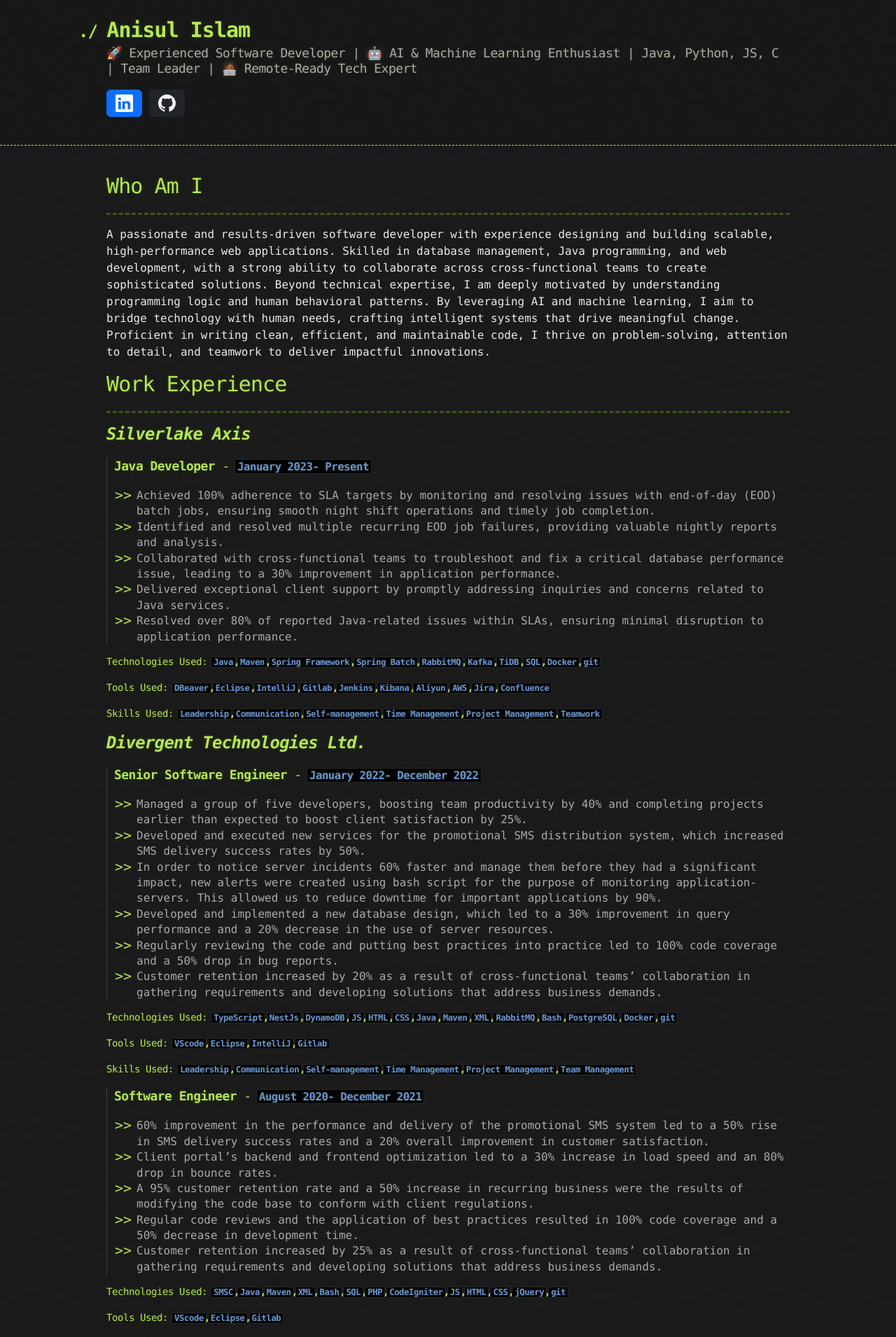
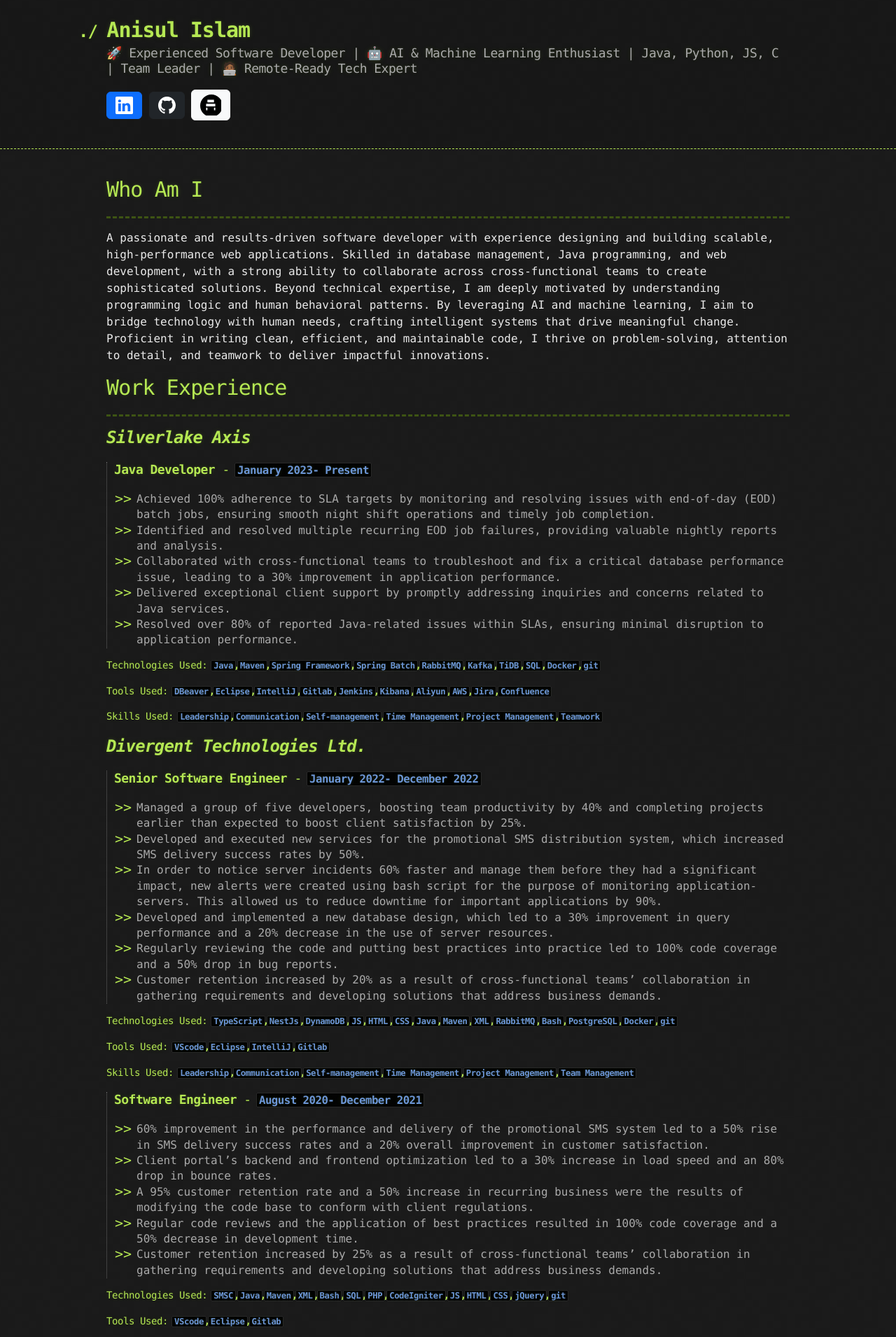
Before and after one commit to anisul-islam-prog/anisul-islam-prog.github.io, a Jekyll site: the page built from index.md, in a window 1280 px wide. Shown: the top 1910 px of the page at 70% size. Built offline with Jekyll 4.4.1, drawn with Linux system fonts in a browser that asks for light colours; our own code applies the rules of GitHub Pages for plain Markdown files.

Commit message:
update for ui 💯

```diff
--- a/_config.yml
+++ b/_config.yml
@@ -14,5 +14,6 @@ github:
   eticket: https://github.com/anisul-islam-prog/e-ticketforbus
   sbchatapp: https://github.com/anisul-islam-prog/spring-boot-chatapp
   sellize: https://github.com/anisul-islam-prog/sellize
-
+leetcode:
+  profile_url: https://leetcode.com/u/lordofxtreme/
 author: Anisul Islam
--- a/_layouts/default.html
+++ b/_layouts/default.html
@@ -45,6 +45,16 @@
           </svg>
         </a>
         {% endif %}
+        {% if site.leetcode %}
+        <a href="{{ site.leetcode.profile_url }}" class="btn btn-light" target="_blank" rel="noopener">
+          <svg xmlns="http://www.w3.org/2000/svg" width="30" height="30" fill="currentColor" class="bi bi-leetcode"
+            viewBox="0 0 16 16">
+            <path
+              d="M8.5 0a8.5 8.5 0 1 0 0 17A8.5 8.5 0 0 0 8.5 0zM4.5 7h7v2h-7V7zm1-3h5v2H5.5V4zm0 6h5v2H5.5v-2zM4.5 10h7v2h-7v-2z" />
+          </svg>
+        </a>
+        {% endif %}
+
       </section>
     </div>
   </header>
--- a/index.md
+++ b/index.md
@@ -21,7 +21,7 @@ A passionate and results-driven software developer with experience designing and
 
 
 ## **_Divergent Technologies Ltd._**
->### **Senior Software Engineer**  - **`January 2022- December 2022`**
+> ### **Senior Software Engineer**  - **`January 2022- December 2022`**
 * Managed a group of five developers, boosting team productivity by 40% and completing projects earlier than expected to boost client satisfaction by 25%.
 * Developed and executed new services for the promotional SMS distribution system, which increased SMS delivery success rates by 50%.
 * In order to notice server incidents 60% faster and manage them before they had a significant impact, new alerts were created using bash script for the purpose of monitoring application-servers. This allowed us to reduce downtime for important applications by 90%.
@@ -105,7 +105,9 @@ A passionate and results-driven software developer with experience designing and
 #### Skills Used: **`Leadership`,`Communication`,`Self-management`,`Time Management`,`Discipline`,`Teamwork`**
 
 
+<br>
+* * *
+### When something is important enough, you do it even if the odds are not in your favor.
+* * *
 
-> ##### When something is important enough, you do it even if the odds are not in your favor.
-
-[See Projects](./projects.html)
+### [See Projects](./projects.html)
```
Also changed, not shown: README.md.
